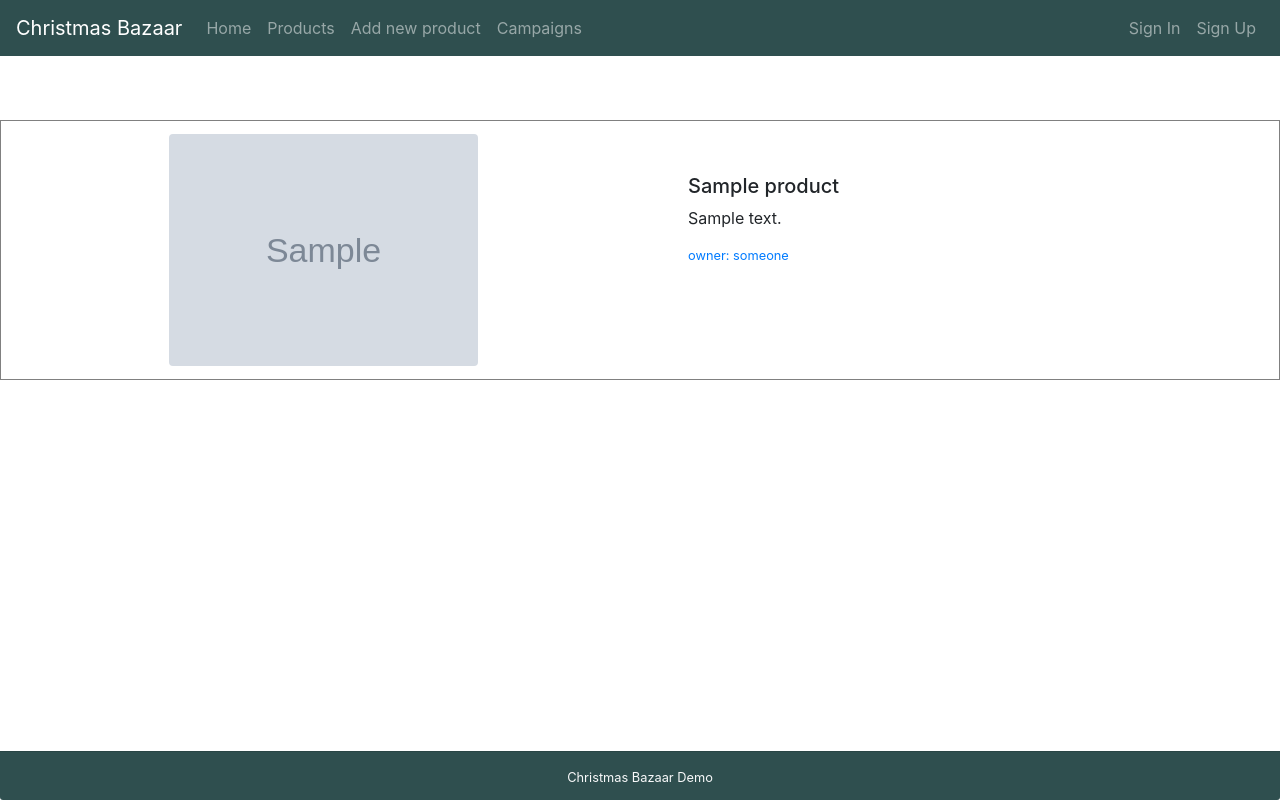
After one commit to panteleeva96/christmas_bazaar, a Django app: page /products/product/1 in a window 1280 px wide. The commit adds this page. Run offline with Django 3.2, Linux system fonts and the light colour scheme; tables that the repository leaves empty hold one stand-in row (values such as "Sample post"); grey boxes marked "Sample" are stand-in pictures; some libraries are stand-ins or nearby versions.

Commit message:
product details added and new requirements.txt

```diff
--- a/christmas_bazzar_app/products/urls.py
+++ b/christmas_bazzar_app/products/urls.py
@@ -1,8 +1,10 @@
 from django.urls import path
 
-from products.views import get_products, create_product
+from products.views import get_products, create_product, product_details
 
 urlpatterns = [
     path('', get_products, name='products list'),
-    path('create/', create_product, name='add product')
+    path('create/', create_product, name='add product'),
+    path('product/<int:pk>', product_details, name='detailed product'),
+
 ]
--- a/christmas_bazzar_app/products/views.py
+++ b/christmas_bazzar_app/products/views.py
@@ -34,6 +34,14 @@ def create_product(request):
         return render(request, 'products/add_product.html', context)
 
 
+def product_details(request, pk):
+    product = Product.objects.get(pk=pk)
+    context = {
+        'product': product,
+    }
+    return render(request, 'products/product_details.html', context)
+
+
 def edit_product(request):
     pass
 
--- a/christmas_bazzar_app/requirements.txt
+++ b/christmas_bazzar_app/requirements.txt
@@ -1,6 +1,9 @@
 asgiref==3.3.1
+beautifulsoup4==4.9.3
 Django==3.1.4
+django-bootstrap4==2.3.1
 Pillow==8.0.1
 psycopg2==2.8.6
 pytz==2020.4
+soupsieve==2.1
 sqlparse==0.4.1
--- /dev/null
+++ b/christmas_bazzar_app/templates/products/product_details.html
@@ -0,0 +1,26 @@
+{% extends 'shared/base.html' %}
+{% block content %}
+    <div class="d-flex" style="border: 1px solid grey; margin: 5% 0%; padding: 5px">
+        <div class="d-inline p-2 w-50">
+            <img src="{{ product.image.url }}" class="w-50 rounded mx-auto d-block">
+        </div>
+        <div class="d-inline p-5 w-50">
+            <div>
+                <h5>{{ product.name }}</h5>
+            </div>
+            <p class="mt-2">{{ product.description }}</p>
+            <div class="d-flex justify-content-between">
+                <smaLl><a href=""> owner: someone </a></smaLl>
+            </div>
+            <div>
+                {% if can_edit %}
+                    <a href="{% url 'edit pet' pet.id %}" class="btn btn-success">Edit</a>
+                {% endif %}
+                {% if can_delete %}
+                    <a href="{% url 'delete pet' pet.id %}" class="btn btn-danger">Delete</a>
+                {% endif %}
+            </div>
+        </div>
+    </div>
+
+{% endblock %}
--- a/christmas_bazzar_app/templates/products/products_list.html
+++ b/christmas_bazzar_app/templates/products/products_list.html
@@ -10,7 +10,7 @@
                     <div class="card-body text-center">
                         <h5 class="card-title">{{ product.name }}</h5>
                         <p class="card-text">Price: {{ product.price|floatformat:2 }} lv.</p>
-                        <a href="" class="btn btn-primary">View</a>
+                        <a href="{% url 'detailed product' product.id %}" class="btn btn-primary">View</a>
                     </div>
                 </div>
             </div>
```
